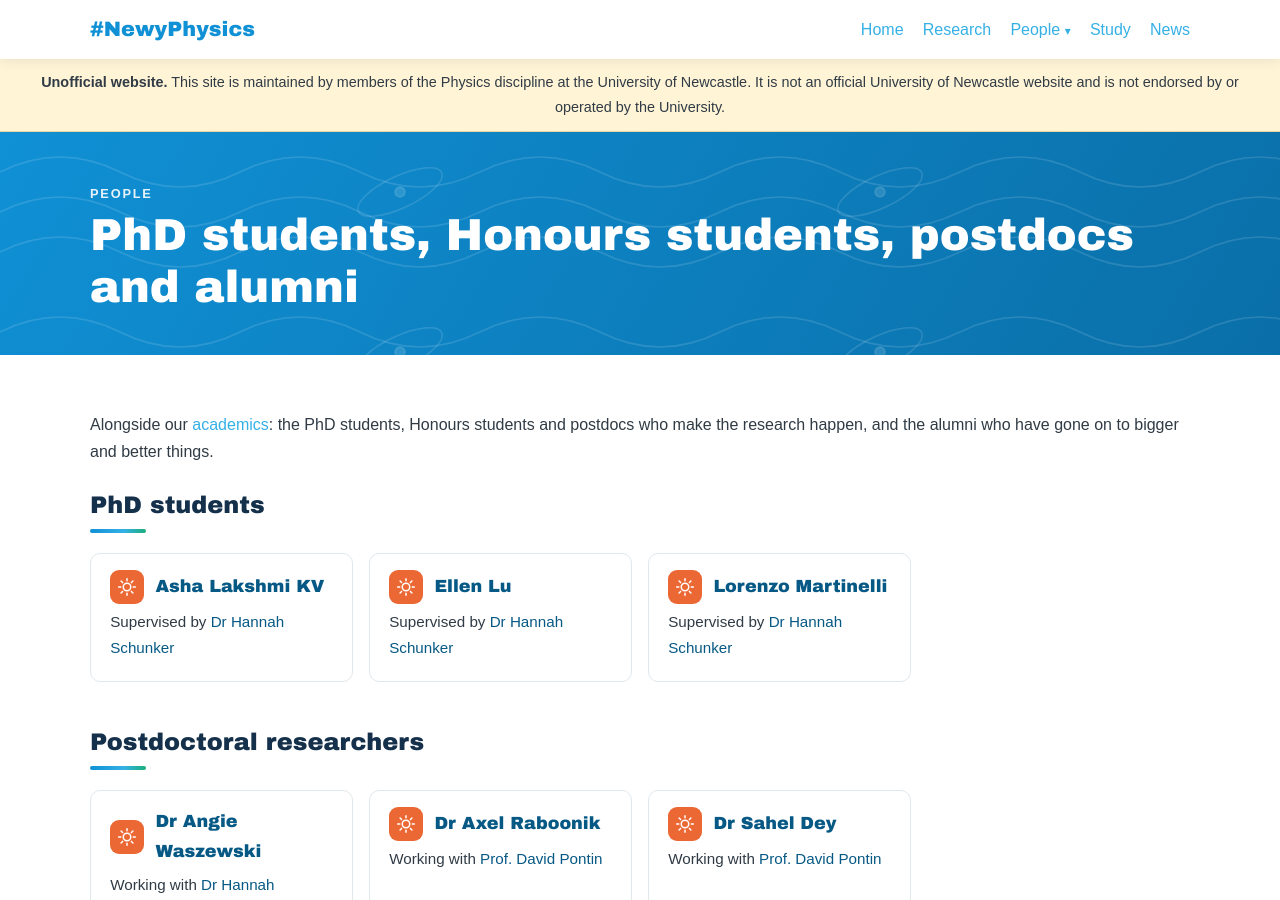
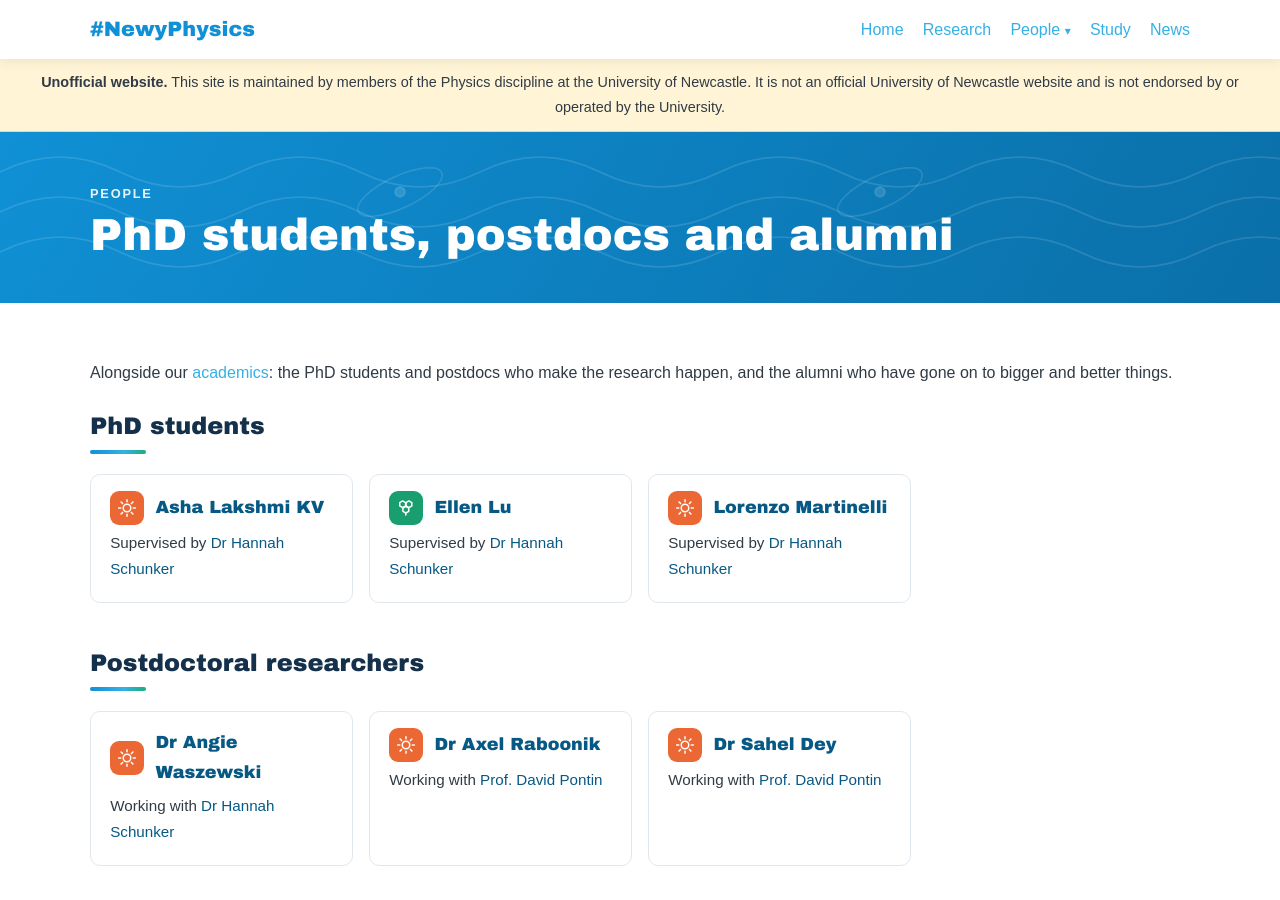
Before and after one commit to NewyPhysics/unofficial_homepage, a Jekyll site: the page built from pages/team.html, in a window 1280 px wide and 900 px high. Built offline with Jekyll 4.4.1, drawn with Linux system fonts in a browser that asks for light colours.

Commit message:
Team page: drop Honours students; Ellen Lu's field is nanomaterials
Co-Authored-By: Claude Opus 5.5 <noreply@anthropic.com>
Claude-Session: https://claude.ai/code/session_01LYcBCLwvG5rvH6dJMd99nN

```diff
--- a/_data/team.yml
+++ b/_data/team.yml
@@ -2,7 +2,7 @@
 #
 # One entry per person:
 #   name:        full name
-#   role:        postdoc, phd, honours or technical (lab and technical staff, shown on the home page under the academics)
+#   role:        postdoc, phd or technical (lab and technical staff, shown on the home page under the academics)
 #   status:      current, or past for alumni
 #   supervisors: list of supervisor file names from _people (e.g. schunker-hannah), so they link to their cards
 #   years:       optional, e.g. "2023–" or "2019–2023"
@@ -48,7 +48,7 @@
 
 - name: "Ellen Lu"
   role: phd
-  field: astrophysics
+  field: nanomaterials-and-organic-electronics
   status: current
   supervisors: [schunker-hannah]
 
--- a/_includes/nav.html
+++ b/_includes/nav.html
@@ -11,7 +11,7 @@
           <a href="{{ '/#people' | relative_url }}" aria-haspopup="true">People <span class="caret" aria-hidden="true">▾</span></a>
           <ul class="dropdown">
             <li><a href="{{ '/#people' | relative_url }}">Academics</a></li>
-            <li><a href="{{ '/team/' | relative_url }}">Students and postdocs</a></li>
+            <li><a href="{{ '/team/' | relative_url }}">PhD students and postdocs</a></li>
             <li><a href="{{ '/#technical' | relative_url }}">Lab and technical staff</a></li>
             <li><a href="{{ '/team/' | relative_url }}#alumni">Alumni</a></li>
           </ul>
--- a/index.html
+++ b/index.html
@@ -35,7 +35,7 @@ title: Home
       Meet the academics teaching and researching physics at Newcastle.
     </p>
     <div class="people-more">
-      <a href="{{ 'team/' | relative_url }}">PhD and Honours students, and postdocs <span aria-hidden="true">→</span></a>
+      <a href="{{ 'team/' | relative_url }}">PhD students and postdocs <span aria-hidden="true">→</span></a>
       <a href="#technical">Lab and technical staff <span aria-hidden="true">↓</span></a>
     </div>
 
--- a/pages/team.html
+++ b/pages/team.html
@@ -1,14 +1,14 @@
 ---
 layout: page
-title: PhD students, Honours students, postdocs and alumni
+title: PhD students, postdocs and alumni
 kicker: People
 accent: "#6250d6"
 permalink: /team/
 ---
-<p class="lead">Alongside our <a href="{{ '/#people' | relative_url }}">academics</a>: the PhD students, Honours students and postdocs who make the research happen, and the alumni who have gone on to bigger and better things.</p>
+<p class="lead">Alongside our <a href="{{ '/#people' | relative_url }}">academics</a>: the PhD students and postdocs who make the research happen, and the alumni who have gone on to bigger and better things.</p>
 
 {% assign team = site.data.team %}
-{% assign groups = "phd|PhD students,honours|Honours students,postdoc|Postdoctoral researchers" | split: "," %}
+{% assign groups = "phd|PhD students,postdoc|Postdoctoral researchers" | split: "," %}
 
 {% for g in groups %}
   {% assign parts = g | split: "|" %}
```
